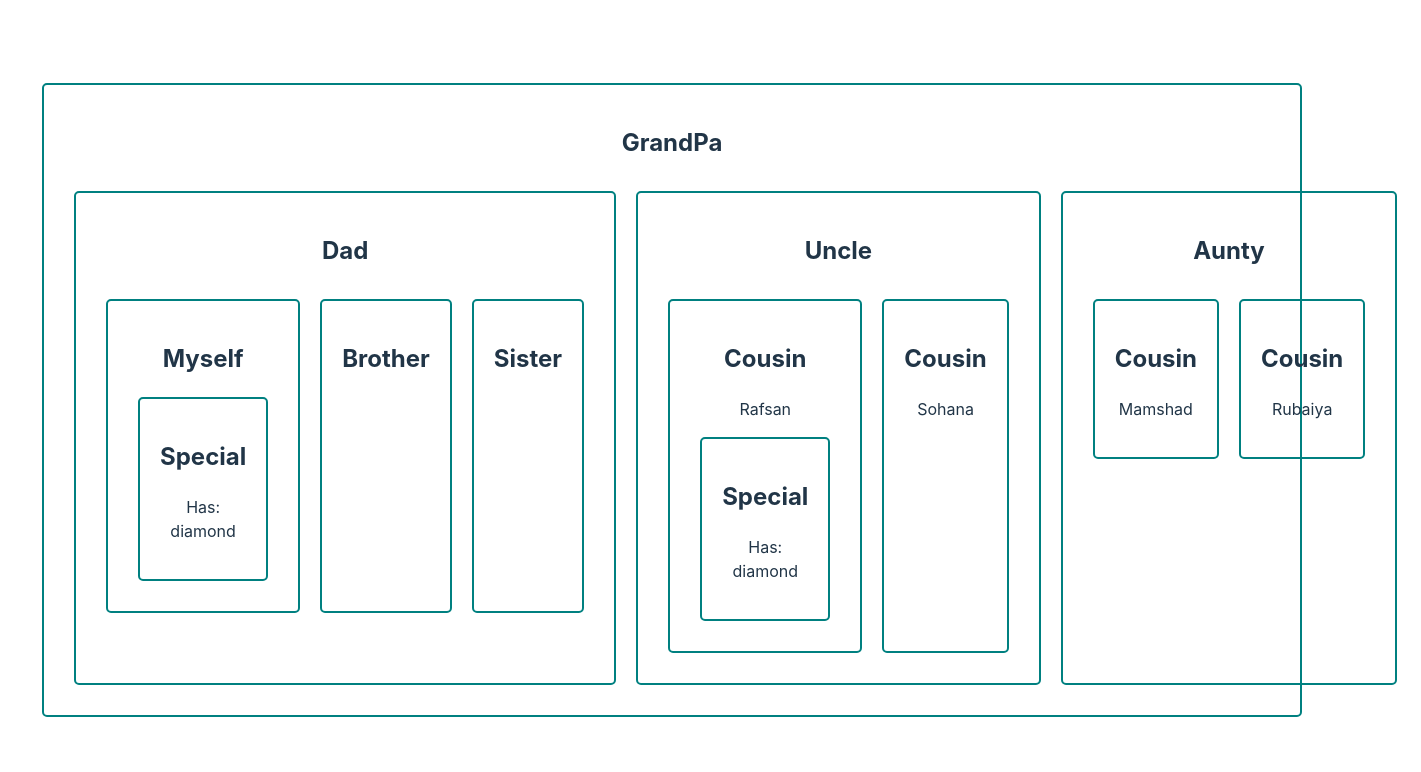
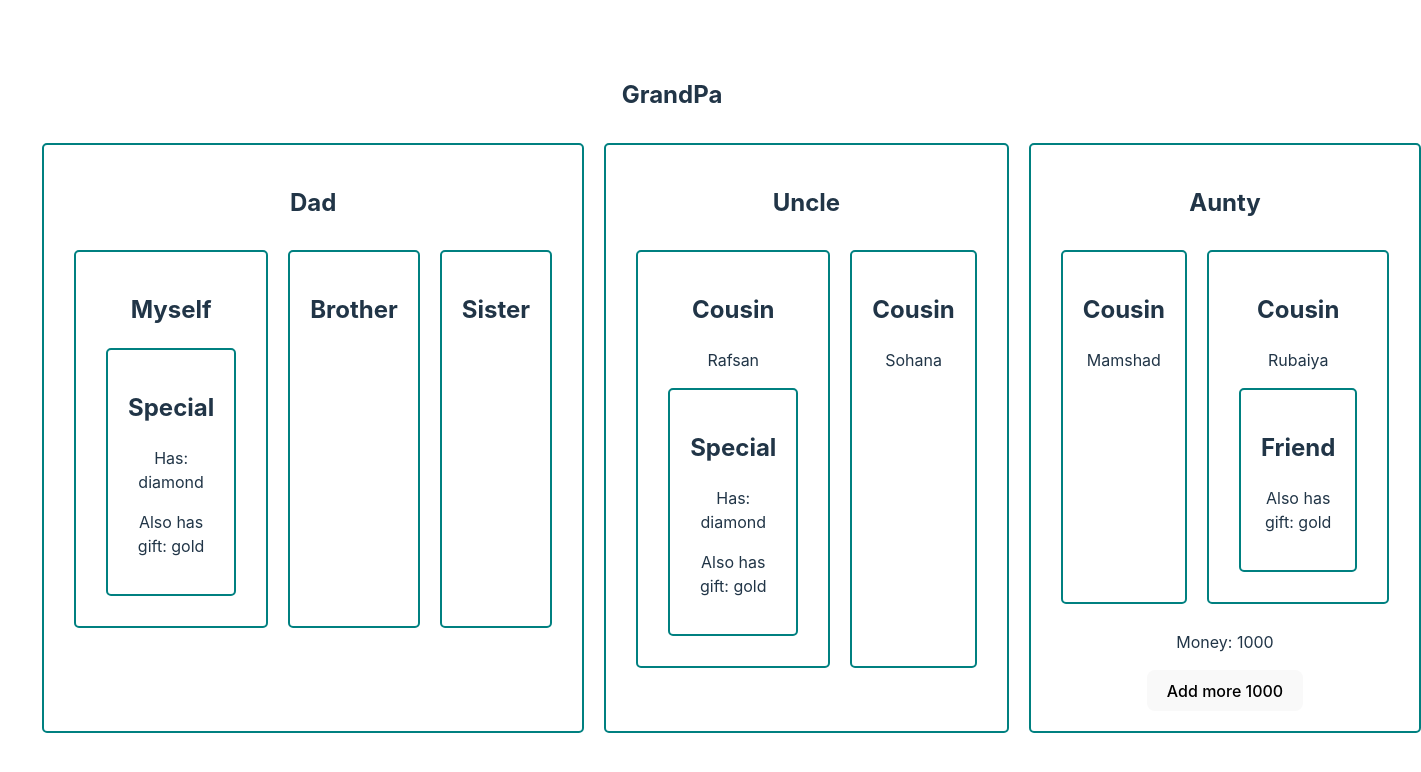
Before and after one commit to Mmsshakil/react-form-master, a React (Vite) app: page / in a window 1280 px wide. Shown: the top 772 px of the page, 1421 px wide, since content can reach past the window. Built offline with nearby package versions, Linux system fonts and the light colour scheme.

Commit message:
MoneyContext added to show the money and added a button on aunty to add 1000 every time with [money,setMoney]

```diff
--- a/src/Components/Aunty/Aunty.jsx
+++ b/src/Components/Aunty/Aunty.jsx
@@ -1,6 +1,10 @@
+import { useContext } from "react";
 import Cousin from "../Cousin/Cousin";
+import { MoneyContext } from "../GrandPa/GrandPa";
 
 const Aunty = () => {
+
+    const [money, setMoney] = useContext(MoneyContext);
     return (
         <div>
             <h2>Aunty</h2>
@@ -8,6 +12,8 @@
                 <Cousin name={'Mamshad'}></Cousin>
                 <Cousin name={'Rubaiya'}></Cousin>
             </section>
+            <p>Money: {money}</p>
+            <button onClick={() => {setMoney(money+1000)}}>Add more 1000</button>
 
         </div>
     );
--- a/src/Components/Cousin/Cousin.jsx
+++ b/src/Components/Cousin/Cousin.jsx
@@ -1,3 +1,4 @@
+import Friend from "../Friend/Friend";
 import Special from "../Special/Special";
 
 const Cousin = ({ name, asset }) => {
@@ -7,6 +8,7 @@
             <p>{name}</p>
             <section>
                 {asset && <Special asset={asset}></Special>}
+                {name === 'Rubaiya' && <Friend></Friend>}
             </section>
         </div>
     );
--- /dev/null
+++ b/src/Components/Friend/Friend.jsx
@@ -0,0 +1,16 @@
+import { useContext } from "react";
+import { AssetContext } from "../GrandPa/GrandPa";
+
+
+const Friend = () => {
+      // here accecss the assescontext gold
+      const gift = useContext(AssetContext);
+    return (
+        <div>
+            <h2>Friend</h2>
+            <p>Also has gift: {gift}</p>
+        </div>
+    );
+};
+
+export default Friend;
--- a/src/Components/GrandPa/GrandPa.css
+++ b/src/Components/GrandPa/GrandPa.css
@@ -1,9 +1,10 @@
-.grandpa div , .grandpa{
+.grandpa div {
     border: 2px solid teal;
     margin: 10px;
     padding: 20px;
     border-radius: 5px;
 }
+
 .flex{
     display: flex;
 }
--- a/src/Components/GrandPa/GrandPa.jsx
+++ b/src/Components/GrandPa/GrandPa.jsx
@@ -1,18 +1,24 @@
-import { createContext } from "react";
+import { createContext, useState } from "react";
 import Aunty from "../Aunty/Aunty";
 import Dad from "../Dad/Dad";
 import Uncle from "../Uncle/Uncle";
 import './GrandPa.css'
 
-const AssetContext = createContext('gold');
+// here we create a context and we export it
+export const AssetContext = createContext('gold');
+export const MoneyContext = createContext(1000);
 
 const GrandPa = () => {
 
     const asset = 'diamond';
+    const [money, setMoney] = useState(1000);
 
     return (
         <div className="grandpa">
             <h2>GrandPa</h2>
+
+            <MoneyContext.Provider value={[money, setMoney]}>
+                {/* by this provider every child can access the value of gold */}
                 <AssetContext.Provider value="gold">
                     <section className="flex">
                         <Dad asset={asset}></Dad>
@@ -20,6 +26,7 @@
                         <Aunty></Aunty>
                     </section>
                 </AssetContext.Provider>
+            </MoneyContext.Provider>
         </div>
     );
 };
@@ -29,3 +36,4 @@
 
 // 1. create a context and export it
 // 2. add provider for the context with a value
+// 3. useContext to accecss the value in the api
--- a/src/Components/Special/Special.jsx
+++ b/src/Components/Special/Special.jsx
@@ -1,9 +1,15 @@
+import { useContext } from "react";
+import { AssetContext } from "../GrandPa/GrandPa";
 
 const Special = ({asset}) => {
+
+    // here accecss the assescontext gold
+    const gift = useContext(AssetContext);
     return (
         <div>
             <h2>Special</h2>
             <p>Has: {asset}</p>
+            <p>Also has gift: {gift}</p>
         </div>
     );
 };
```
Lines whose indentation alone changed are shown as unchanged.
